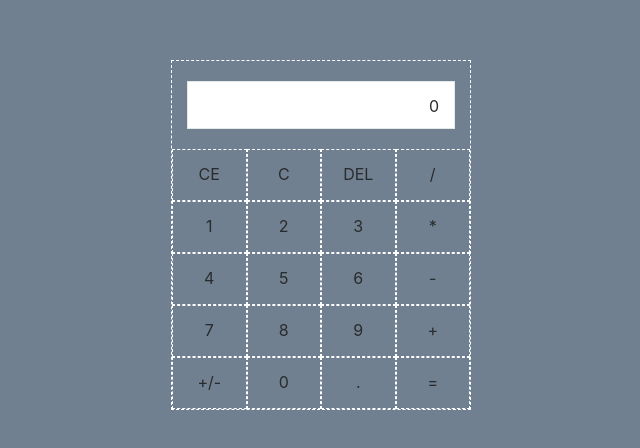
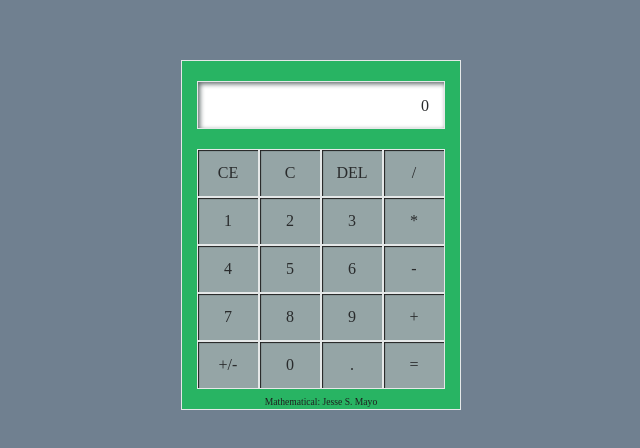
Before and after one commit to jsmayo/mathematical, a plain HTML site: page index.html in a window 1280 px wide. Shown: the whole page, without its empty margins (319-959 px from the left). Drawn offline with nearby package versions, Linux system fonts and the light colour scheme; a web font is replaced by a local one.

Commit message:
Modifies: Styling to enhance UI experience   1. Warning colors added to buttons that can delete previous 	input.   2. Modified color scheme to make the design more fluid.
Corrects: Float operations.
  1. User can now add floats and not suffer a loss in precision.

```diff
--- a/css/style.css
+++ b/css/style.css
@@ -1,14 +1,15 @@
 body {
     background-color: slategray;
     margin-top: 60px;
+    font-family: Electrolize;
 }
 
 #main-container {
-    margin: 0 auto;
-    max-width: 450px;
-    width: 300px;
+    margin: 0px auto;
+    width: 280px;
     height: 350px;
-    border: 1px white dashed;
+    border: 1px solid #E5E8E8;
+    background-color: #28B463;
 }
 
 #screen {
@@ -18,21 +19,45 @@ body {
     margin-top: 20px;
     margin-bottom: 20px;
     border: 1px solid #E5E8E8;
+    box-shadow: 2px 2px 5px #5F6A6A inset;
     text-align: right;
     padding-top: 12px;
 }
 
+div.row {
+    padding-right:15px;
+    padding-left: 15px;
+}
 div.row div.col {
     margin: 0px;
-    paddding: 0px;
-    padding-top: 12px;
-    height: 52px;
+    padding: 10px;
+    padding-top: 11px;
+    padding-bottom:15px;
+    height: 48px;
     display: inline;
-    border: 1px dashed white;
+    border: 1px solid #E5E8E8;
+    box-shadow: 1px 1px 1px #1f1f1f inset;
+    background-color:#95A5A6;
 }
 
 div.row div.col:hover {
     background: #283747;
     color: white;
-    border: 1px solid white;
+    border: 1px solid #1f1f1f;
 }
+
+div.row div.col.del:hover {
+    color:#F39C12;
+}
+
+div.row div.col.ce:hover,
+div.row div.col.c:hover {
+    color:#E74C3C;
+}
+#signed {
+   font-size: .6em;
+   color: #1f1f1f;
+   text-align:center;
+   display:block;
+   padding-top: 6px;
+}
--- a/index.html
+++ b/index.html
@@ -4,11 +4,12 @@
 	<meta charset="UTF-8">
 	<title>Mathematical!!</title>
 
-    <link rel="stylesheet" type="text/css" href="https://cdnjs.cloudflare.com/ajax/libs/twitter-bootstrap/4.0.0-alpha.6/css/bootstrap.min.css">
-    <link rel="stylesheet" type="text/css" href="css/style.css">
+ <link rel='stylesheet prefetch' href='https://fonts.googleapis.com/css?family=Electrolize'>
+ <link rel='stylesheet prefetch' href='https://cdnjs.cloudflare.com/ajax/libs/twitter-bootstrap/4.0.0-alpha.6/css/bootstrap.min.css'>
+ <link rel="stylesheet" type="text/css" href="css/style.css">
 </head>
 <body>
-<div class="container" id="main-container">
+  <div class="container" id="main-container">
     <div class="container" id="screen">
         0
     </div>
@@ -40,15 +41,14 @@
     <div class="row text-center">
         <div class="col keypad inverse">+/-</div>
         <div class="col keypad num">0</div>
-        <div class="col keypad dot">.</div>
+        <!-- only int match atm -->
+        <div class="col keypad num">.</div>
         <div class="col keypad equals">=</div>
     </div>
+    <span id="signed">Mathematical:  Jesse S. Mayo</span>
 </div>
-
-
-
-<script src="https://cdnjs.cloudflare.com/ajax/libs/jquery/3.2.1/jquery.min.js"></script>
-<script src="https://cdnjs.cloudflare.com/ajax/libs/twitter-bootstrap/4.0.0-alpha.6/js/bootstrap.min.js" type="text/javascript"></script>
+<script src='https://cdnjs.cloudflare.com/ajax/libs/jquery/3.2.1/jquery.min.js'></script>
+<script src='https://cdnjs.cloudflare.com/ajax/libs/twitter-bootstrap/4.0.0-alpha.6/js/bootstrap.min.js'></script>
 <script src="js/js.js"></script>
 </body>
 </html>
--- a/js/js.js
+++ b/js/js.js
@@ -43,11 +43,11 @@ $(".keypad").on("click", function() {
         a *= -1;
         $("#screen").text(a);
     } else if ($(this).hasClass("col keypad equals")) {
-        a = parseInt(a);
+        a = parseFloat(a);
         checkOperation(result, oper, a);
     } else {
         // parse the first input
-        result = parseInt(a)
+        result = parseFloat(a)
         oper = this.innerText;
         //handle special cases for clear, del, and clear all
         if (oper === "CE") {
```
Also changed, not shown: 1 other file.
